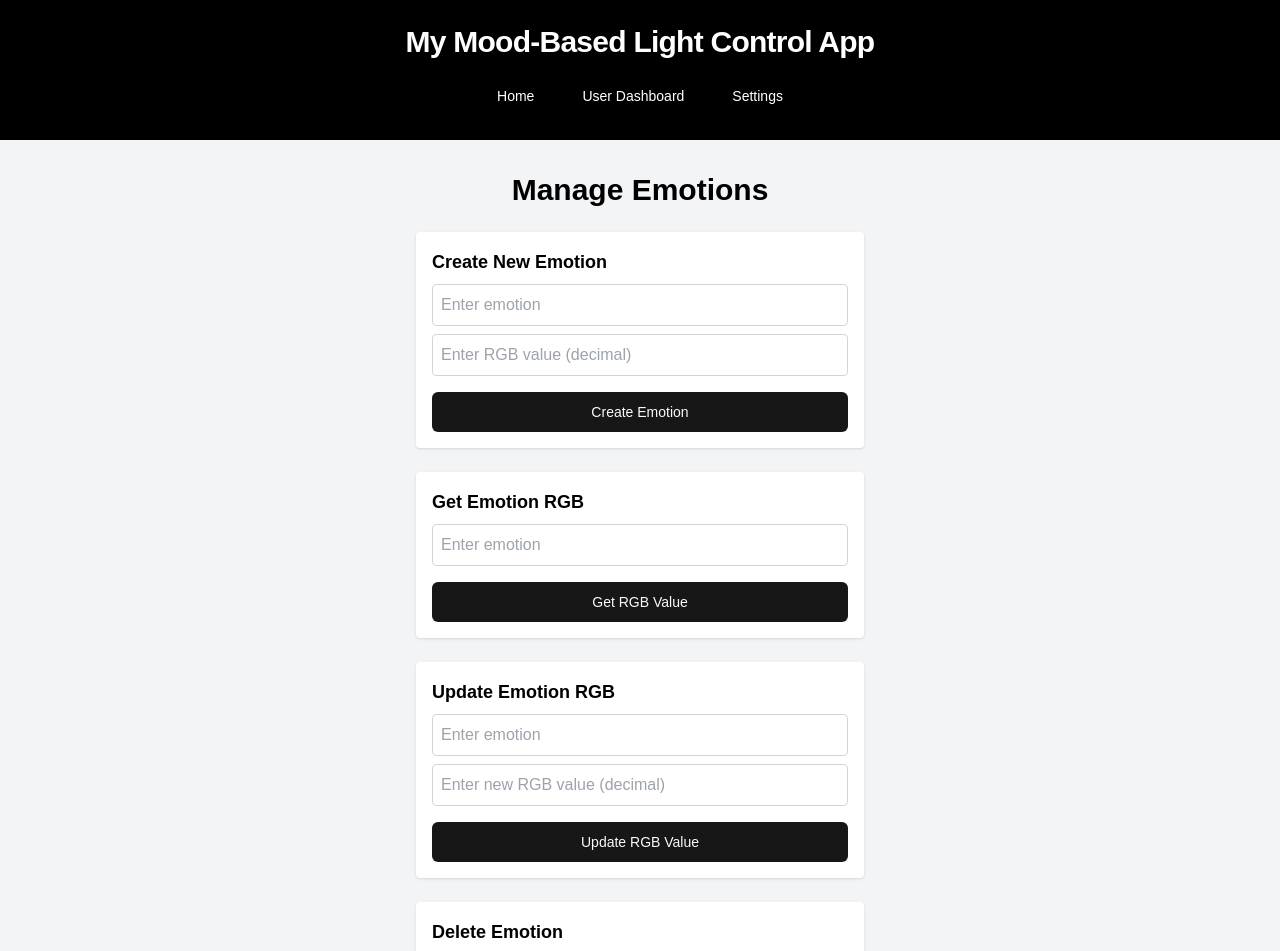
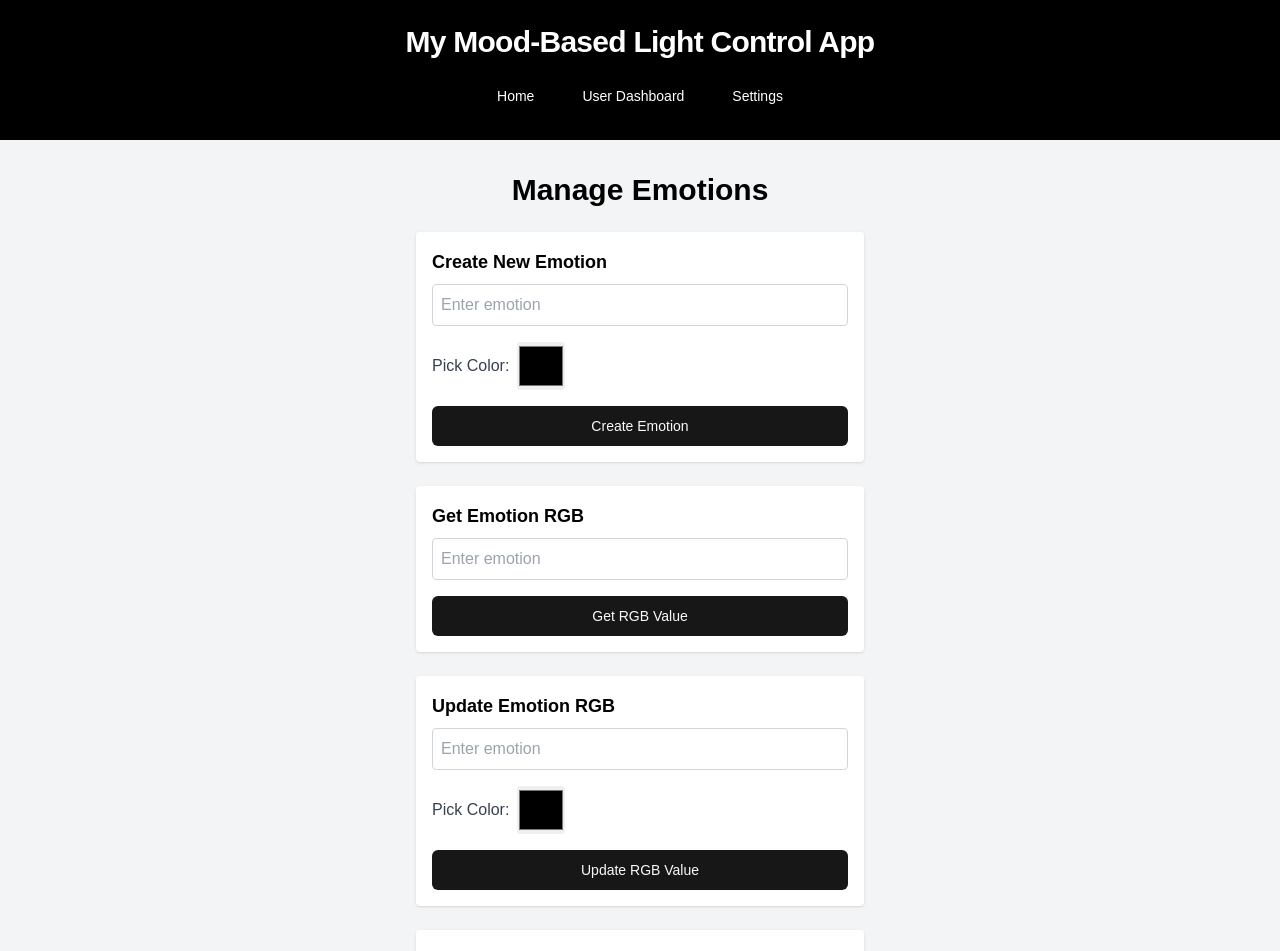
Before and after one commit to davinleong/insideout, a Next.js app in the folder client/: page /settings in a window 1280 px wide. Shown: the top 951 px of the page. Built offline with nearby package versions, Linux system fonts and the light colour scheme.

Commit message:
updated ui to settings:

```diff
--- a/client/src/app/settings/page.tsx
+++ b/client/src/app/settings/page.tsx
@@ -10,17 +10,22 @@ export default function EmotionSettingsPage() {
 
   // Separate states for each operation
   const [createEmotionValue, setCreateEmotionValue] = useState<string>("");
-  const [createRgbValue, setCreateRgbValue] = useState<string>("");
+  const [createRgbValue, setCreateRgbValue] = useState<string>("#000000"); // Color picker defaults to black
+
+  const [updateEmotionValue, setUpdateEmotionValue] = useState<string>("");
+  const [updateRgbValue, setUpdateRgbValue] = useState<string>("#000000");
 
   const [getEmotionValue, setGetEmotionValue] = useState<string>("");
-
-  const [updateEmotionValue, setUpdateEmotionValue] = useState<string>("");
-  const [updateRgbValue, setUpdateRgbValue] = useState<string>("");
-
   const [deleteEmotionValue, setDeleteEmotionValue] = useState<string>("");
 
   const [message, setMessage] = useState<string>(""); // Response message
   const [loading, setLoading] = useState<string | null>(null); // Tracks loading status per action
+
+  // Helper function to convert hex to RGB decimal
+  const hexToDecimalRGB = (hex: string) => {
+    const parsed = parseInt(hex.replace("#", ""), 16);
+    return parsed;
+  };
 
   // Helper function for API call to create an emotion
   const createEmotion = async (emotion: string, rgb: string) => {
@@ -31,7 +36,7 @@ export default function EmotionSettingsPage() {
         headers: {
           "Content-Type": "application/json",
         },
-        body: JSON.stringify({ user_id: userId, emotion, rgb }),
+        body: JSON.stringify({ user_id: userId, emotion, rgb: hexToDecimalRGB(rgb) }),
       });
 
       if (!response.ok) {
@@ -63,11 +68,11 @@ export default function EmotionSettingsPage() {
       );
 
       if (!response.ok) {
-        throw new Error("Failed to retrieve RGB value.");
+        throw new Error("Failed to retrieve emotion RGB value.");
       }
 
       const data = await response.json();
-      setMessage(`✅ Retrieved RGB value for emotion "${emotion}": ${data.rgb}`);
+      setMessage(`✅ Retrieved RGB value for "${emotion}": ${data.rgb}`);
     } catch (error) {
       console.error("Error retrieving emotion RGB value:", error);
       setMessage("❌ Error retrieving emotion RGB value.");
@@ -87,7 +92,7 @@ export default function EmotionSettingsPage() {
           headers: {
             "Content-Type": "application/json",
           },
-          body: JSON.stringify({ user_id: userId, rgb: newRgb }),
+          body: JSON.stringify({ user_id: userId, rgb: hexToDecimalRGB(newRgb) }),
         }
       );
 
@@ -153,20 +158,26 @@ export default function EmotionSettingsPage() {
       {/* Create Emotion Section */}
       <section className="w-full max-w-md p-4 bg-white shadow rounded">
         <h2 className="text-lg font-semibold mb-2">Create New Emotion</h2>
+        <div className="flex flex-col gap-4">
           <input
             type="text"
             placeholder="Enter emotion"
             value={createEmotionValue}
             onChange={(e) => setCreateEmotionValue(e.target.value)}
-          className="w-full p-2 border border-gray-300 rounded mb-2"
+            className="w-full p-2 border border-gray-300 rounded"
           />
+          <div className="flex items-center gap-2">
+            <label htmlFor="create-color-picker" className="text-gray-700 font-medium">
+              Pick Color:
+            </label>
             <input
-          type="text"
-          placeholder="Enter RGB value (decimal)"
+              id="create-color-picker"
+              type="color"
               value={createRgbValue}
               onChange={(e) => setCreateRgbValue(e.target.value)}
-          className="w-full p-2 border border-gray-300 rounded mb-4"
+              className="w-12 h-12 border-none rounded"
             />
+          </div>
           <Button
             variant="default"
             onClick={() => createEmotion(createEmotionValue, createRgbValue)}
@@ -175,17 +186,19 @@ export default function EmotionSettingsPage() {
           >
             {loading === "create" ? "Creating..." : "Create Emotion"}
           </Button>
+        </div>
       </section>
 
       {/* Get Emotion RGB Section */}
       <section className="w-full max-w-md p-4 bg-white shadow rounded">
         <h2 className="text-lg font-semibold mb-2">Get Emotion RGB</h2>
+        <div className="flex flex-col gap-4">
           <input
             type="text"
             placeholder="Enter emotion"
             value={getEmotionValue}
             onChange={(e) => setGetEmotionValue(e.target.value)}
-          className="w-full p-2 border border-gray-300 rounded mb-4"
+            className="w-full p-2 border border-gray-300 rounded"
           />
           <Button
             variant="default"
@@ -195,25 +208,32 @@ export default function EmotionSettingsPage() {
           >
             {loading === "get" ? "Retrieving..." : "Get RGB Value"}
           </Button>
+        </div>
       </section>
 
       {/* Update Emotion RGB Section */}
       <section className="w-full max-w-md p-4 bg-white shadow rounded">
         <h2 className="text-lg font-semibold mb-2">Update Emotion RGB</h2>
+        <div className="flex flex-col gap-4">
           <input
             type="text"
             placeholder="Enter emotion"
             value={updateEmotionValue}
             onChange={(e) => setUpdateEmotionValue(e.target.value)}
-          className="w-full p-2 border border-gray-300 rounded mb-2"
+            className="w-full p-2 border border-gray-300 rounded"
           />
+          <div className="flex items-center gap-2">
+            <label htmlFor="update-color-picker" className="text-gray-700 font-medium">
+              Pick Color:
+            </label>
             <input
-          type="text"
-          placeholder="Enter new RGB value (decimal)"
+              id="update-color-picker"
+              type="color"
               value={updateRgbValue}
               onChange={(e) => setUpdateRgbValue(e.target.value)}
-          className="w-full p-2 border border-gray-300 rounded mb-4"
+              className="w-12 h-12 border-none rounded"
             />
+          </div>
           <Button
             variant="default"
             onClick={() => updateEmotionRGB(updateEmotionValue, updateRgbValue)}
@@ -222,17 +242,19 @@ export default function EmotionSettingsPage() {
           >
             {loading === "update" ? "Updating..." : "Update RGB Value"}
           </Button>
+        </div>
       </section>
 
       {/* Delete Emotion Section */}
       <section className="w-full max-w-md p-4 bg-white shadow rounded">
         <h2 className="text-lg font-semibold mb-2">Delete Emotion</h2>
+        <div className="flex flex-col gap-4">
           <input
             type="text"
             placeholder="Enter emotion"
             value={deleteEmotionValue}
             onChange={(e) => setDeleteEmotionValue(e.target.value)}
-          className="w-full p-2 border border-gray-300 rounded mb-4"
+            className="w-full p-2 border border-gray-300 rounded"
           />
           <Button
             variant="default"
@@ -242,6 +264,7 @@ export default function EmotionSettingsPage() {
           >
             {loading === "delete" ? "Deleting..." : "Delete Emotion"}
           </Button>
+        </div>
       </section>
     </main>
   );
```
Lines whose indentation alone changed are shown as unchanged.
